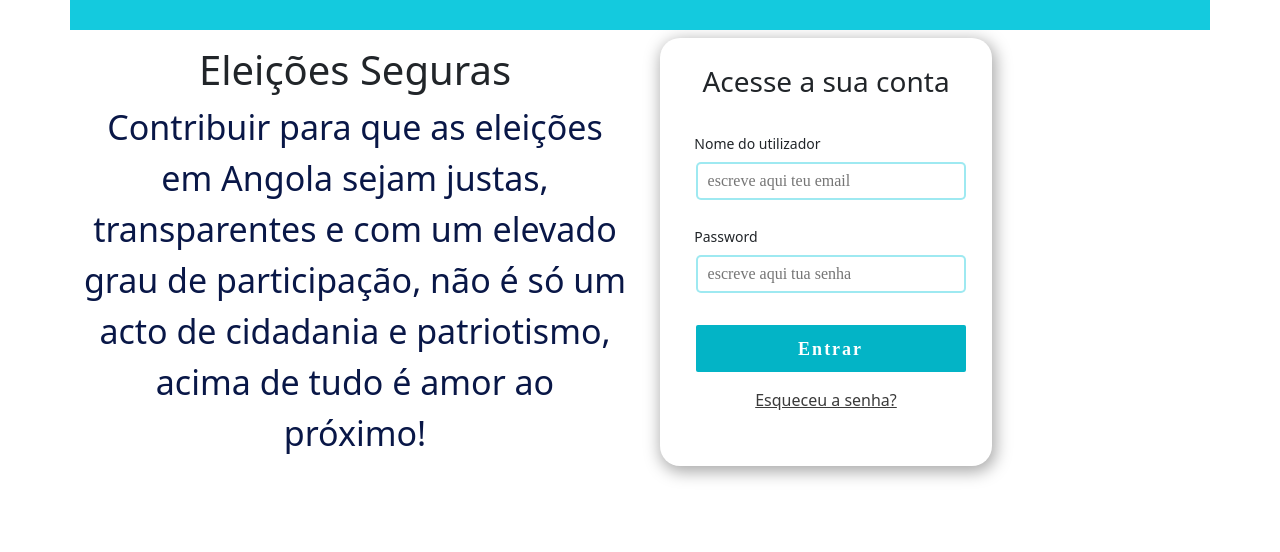
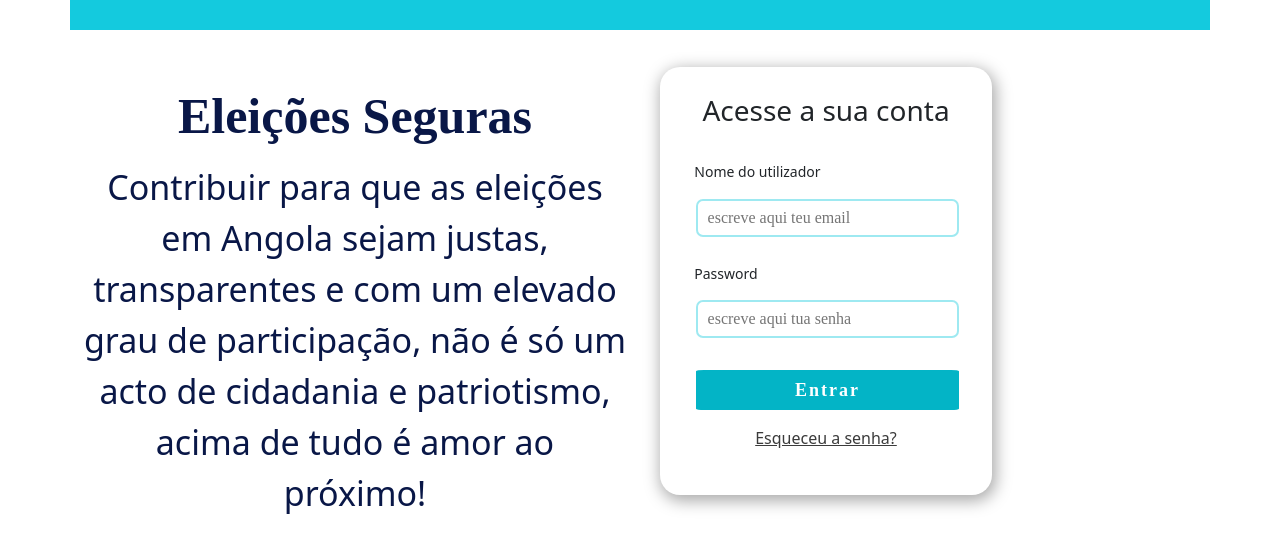
Before and after one commit to Hedybrowm/eleicoesjustas, a React (Create React App) app: page / in a window 1280 px wide. Shown: the top 552 px of the page. Built offline with nearby package versions, Linux system fonts and the light colour scheme.

Commit message:
Login text style debug

```diff
--- a/src/assets/css/layout.css
+++ b/src/assets/css/layout.css
@@ -1,138 +1,7 @@
+/* CSS for tyle of Stat bar */
 .topBar{
-    -webkit-text-size-adjust: 100%;
-    font: inherit;
-    vertical-align: baseline;
-    -webkit-font-smoothing: antialiased;
-    -webkit-tap-highlight-color: rgba(0, 0, 0, 0);
-    overflow: hidden;
+    background-color: rgb(20, 202, 222);
     width: 100%;
-    box-sizing: border-box;
-    z-index: 21;
     height: 30px;
-    background-color: rgb(20, 202, 222);
+    margin-bottom: 2.5%;
 }
-
-.titulo{
-    -webkit-text-size-adjust: 100%;
-    margin-bottom: 10%;
-    padding: 0;
-    border: 0;
-    font: inherit;
-    vertical-align: baseline;
-    -webkit-font-smoothing: antialiased;
-    -webkit-tap-highlight-color: rgba(0, 0, 0, 0);
-    overflow-wrap: break-word;
-    width: 397px;
-    position: relative;
-    box-sizing: border-box;
-    z-index: 15;
-    height: 73px;
-    top: 38px;
-    white-space: pre-wrap;
-    overflow: visible;
-    padding-bottom: 0px;
-    font-family: Barlow;
-    font-size: 50px;
-    font-weight: 800;
-    color: rgb(9, 23, 71);
-    line-height: 1.3;
-    border-radius: 0px;
-}
-
-.paragrafo{
-    white-space: pre-wrap;
-    color: rgb(9, 23, 71);
-    margin: 0px;
-    font-size: 34px;
-}
-
-.formLogin {
-    -webkit-text-size-adjust: 100%;
-    margin-top: 8%;
-    margin-left: 10%;
-    padding: 5%;
-    border: 0;
-    font: inherit;
-    vertical-align: baseline;
-    -webkit-font-smoothing: antialiased;
-    -webkit-tap-highlight-color: rgba(0, 0, 0, 0);
-    overflow: visible;
-    width: 332px;
-    box-sizing: border-box;
-    z-index: 2;
-    height: 428px;
-    border-radius: 20px;
-    box-shadow: rgb(170, 170, 170) 2px 4px 16px 2px;
- }
-
-.titleRegister{
-    -webkit-text-size-adjust: 100%;
-    overflow-wrap: break-word;
-    white-space: pre-wrap;
-    color: rgb(9, 23, 71);
-    margin-bottom: 30px;
-    padding: 0;
-    border: 0;
-    font: inherit;
-    vertical-align: baseline;
-    box-sizing: inherit;
-    -webkit-font-smoothing: antialiased;
-    -webkit-tap-highlight-color: rgba(0, 0, 0, 0);
-}
-
-.form-label {
-    margin-left: 7px;
-    font-size: 14px;
-}
-
-.email, .senha, .nome{
-    -webkit-text-size-adjust: 100%;
-    -webkit-font-smoothing: antialiased;
-    -webkit-tap-highlight-color: rgba(0, 0, 0, 0);
-    appearance: none;
-    box-sizing: border-box;
-    z-index: 6;
-    height: 38px;
-    width: 270px;
-    border: 2px solid rgba(20, 202, 222, 0.41);
-    background-color: rgb(255, 255, 255);
-    border-radius: 5px;
-    font-family: Barlow;
-    font-size: 16px;
-    font-weight: 500;
-    color: rgb(107, 107, 107);
-    padding: 0px 10px;
-    margin-top: 0px;
-}
-
-.btn_login{
-    -webkit-text-size-adjust: 100%;
-    -webkit-font-smoothing: antialiased;
-    -webkit-tap-highlight-color: rgba(0, 0, 0, 0);
-    outline: 0px dotted transparent;
-    touch-action: manipulation;
-    position: relative;
-    box-sizing: border-box;
-    z-index: 8;
-    height: 47px;
-    width: 270px;
-    padding: 0px;
-    margin-bottom: 20%;
-    cursor: pointer;
-    background: none rgb(3, 180, 198);
-    border: none;
-    text-align: center;
-    font-family: Barlow;
-    font-size: 18px;
-    font-weight: 700;
-    color: rgb(255, 255, 255);
-    letter-spacing: 2px;
-    line-height: 1;
-    border-radius: 2px;
-    transition: background 200ms ease 0s;
-    box-shadow: none;
-}
-
-.passRecovery{
-    color: rgb(59, 59, 59);
-}
--- a/src/components/pages/login/App.css
+++ /dev/null
@@ -1,287 +0,0 @@
-/*RESET*/
-*{
-  margin: 0;
-  padding: 0;
-  box-sizing: border-box;
-}
-
-html, body, #root{
-  background-color: #fff;
-  height: 100%;
-  width: 100%;
-}
-
-.topBar{
-  -webkit-text-size-adjust: 100%;
-  font: inherit;
-  vertical-align: baseline;
-  -webkit-font-smoothing: antialiased;
-  -webkit-tap-highlight-color: rgba(0, 0, 0, 0);
-  overflow: hidden;
-  width: 100%;
-  box-sizing: border-box;
-  z-index: 21;
-  height: 30px;
-  background-color: rgb(20, 202, 222);
-}
-
-.titulo{
-  -webkit-text-size-adjust: 100%;
-  margin-bottom: 10%;
-  padding: 0;
-  border: 0;
-  font: inherit;
-  vertical-align: baseline;
-  -webkit-font-smoothing: antialiased;
-  -webkit-tap-highlight-color: rgba(0, 0, 0, 0);
-  overflow-wrap: break-word;
-  width: 397px;
-  position: relative;
-  box-sizing: border-box;
-  z-index: 15;
-  height: 73px;
-  top: 38px;
-  white-space: pre-wrap;
-  overflow: visible;
-  padding-bottom: 0px;
-  font-family: Barlow;
-  font-size: 50px;
-  font-weight: 800;
-  color: rgb(9, 23, 71);
-  line-height: 1.3;
-  border-radius: 0px;
-}
-
-.formLogin {
-  -webkit-text-size-adjust: 100%;
-  margin: 18%;
-  padding: 5%;
-  border: 0;
-  font: inherit;
-  vertical-align: baseline;
-  -webkit-font-smoothing: antialiased;
-  -webkit-tap-highlight-color: rgba(0, 0, 0, 0);
-  overflow: visible;
-  width: 332px;
-  box-sizing: border-box;
-  z-index: 2;
-  height: 428px;
-  border-radius: 20px;
-  box-shadow: rgb(170, 170, 170) 2px 4px 16px 2px;
-}
-
-.titleRegister{
-  -webkit-text-size-adjust: 100%;
-  overflow-wrap: break-word;
-  white-space: pre-wrap;
-  color: rgb(9, 23, 71);
-  margin-bottom: 30px;
-  padding: 0;
-  border: 0;
-  font: inherit;
-  vertical-align: baseline;
-  box-sizing: inherit;
-  -webkit-font-smoothing: antialiased;
-  -webkit-tap-highlight-color: rgba(0, 0, 0, 0);
-}
-
-.form-label {
-  margin-left: 7px;
-  font-size: 14px;
-}
-
-.email, .senha, .nome{
-  -webkit-text-size-adjust: 100%;
-  -webkit-font-smoothing: antialiased;
-  -webkit-tap-highlight-color: rgba(0, 0, 0, 0);
-  appearance: none;
-  box-sizing: border-box;
-  z-index: 6;
-  height: 38px;
-  width: 270px;
-  border: 2px solid rgba(20, 202, 222, 0.41);
-  background-color: rgb(255, 255, 255);
-  border-radius: 5px;
-  font-family: Barlow;
-  font-size: 16px;
-  font-weight: 500;
-  color: rgb(107, 107, 107);
-  padding: 0px 10px;
-  margin-top: 0px;
-}
-
-.btn_login{
-  -webkit-text-size-adjust: 100%;
-  -webkit-font-smoothing: antialiased;
-  -webkit-tap-highlight-color: rgba(0, 0, 0, 0);
-  outline: 0px dotted transparent;
-  touch-action: manipulation;
-  position: relative;
-  box-sizing: border-box;
-  z-index: 8;
-  height: 47px;
-  width: 270px;
-  padding: 0px;
-  margin-bottom: 20%;
-  cursor: pointer;
-  background: none rgb(3, 180, 198);
-  border: none;
-  text-align: center;
-  font-family: Barlow;
-  font-size: 18px;
-  font-weight: 700;
-  color: rgb(255, 255, 255);
-  letter-spacing: 2px;
-  line-height: 1;
-  border-radius: 2px;
-  transition: background 200ms ease 0s;
-  box-shadow: none;
-}
-
-.passRecovery{
-  color: rgb(59, 59, 59);
-}
-
-.title-statistic {
-  background-color: rgb(20, 202, 222);
-}
-
-.statistic {
-  background-color: rgb(228, 228, 228, 0.4);
-}
-
-#stat-bar {
-  border: 1px solid rgb(226, 204, 204);
-  border-radius: 5px;
-}
-
-/*
-    Style of top header
-*/
-#header-top {
-  background-color: rgb(20, 202, 222);
-  color: aliceblue;
-  height: 70px;
-  padding: 0.7rem 0.5rem;
-}
-
-#logo > * {
-  display: inline;
-  float: left;
-  margin: 0% 6.2%;
-  font-size: 24px;
-  color: #ffffff;
-  font-weight: bolder;
-}
-
-#logo > h3 {
-  margin-top: 10px;
-}
-
-#logo-img {
-  margin-top: -1%;
-  font-size: 3.4rem;
-  font-weight: lighter;
-}
-
-#searchInput {
-  border: 1px solid rgba(171, 171, 171, 0.39);
-  border-radius: 6px;
-  font-size: 16px;
-  width: 60%;
-  height: 35px;
-  margin-right: 30px;
-  padding: 0px 19px;
-}
-
-#searchInput:hover {
-  border: 1px solid rgba(0, 0, 0, 0.39);
-}
-
-#searchBtn {
-  background-color: #2cb4c4;
-  color: #fff;
-  border: none;
-  border-radius: 4px;
-  font-weight: bold;
-  height: 35px;
-  padding: 1px 14px;
-}
-
-#searchBtn:hover {
-  background-color: #009eb0;
-  transition-duration: 0.7s;
-  transition-delay: 0.1s;
-}
-
-#login > a {
-  color: aliceblue;
-  font-size: 24px;
-  font-weight: bolder;
-  float: right;
-  margin-right: 5rem;
-}
-
-/*
-  Style of menu
-*/
-
-#div-menu {
-  border: 1px rgb(243, 230, 230) solid;
-  border-radius: 10px;
-  margin-top: 0.1rem;
-  height: 40px;
-}
-
-ul{
-  list-style-type: none;
-}
-
-li {
-  display: inline;
-  float: left;
-  margin: -0.1rem 0.3rem;
-  padding: 0.5rem 0.9rem;
-  cursor: pointer;
-  border-radius: 1px;
-}
-
-li:hover {
-  background-color: rgb(20, 202, 222);
-  margin-top: -3px;
-  margin-bottom: 1px;
-}
-
-  .App {
-  text-align: center;
-}
-
-.App-link {
-  color: #61dafb;
-}
-
-
-.container-menu h1{
-  color: rgb(17, 14, 14);
-  font-size: 30px;
-  margin: 5%;
-  font-size: 20px;
-}
-
-.email, .senha{
-  width: 80%;
-  height: 30px;
-  margin: 3%;
-  border-radius: 10%;
-}
-
-.btn_login{
-  width: 80%;
-  height: 40px;
-  margin: 3%;
-  font-size: 18px;
-  border: none;
-  border-radius: 3%;
-  color: #ffffff;
-  background-color: #03b4c6;
-}
--- /dev/null
+++ b/src/components/pages/login/Login.css
@@ -0,0 +1,102 @@
+.title{
+  margin-bottom: 5%;
+  position: relative;
+  top: 20px;
+  font-family: Barlow;
+  font-size: 50px;
+  font-weight: 800;
+  color: rgb(9, 23, 71);
+  line-height: 1.5;
+}
+
+.paragraph{
+  overflow-wrap: break-word;
+  white-space: pre-wrap;
+  color: rgb(9, 23, 71);
+  margin: 0px;
+  padding: 0;
+  border: 0;
+  font: inherit;
+  font-size: 34px;
+  vertical-align: baseline;
+  box-sizing: inherit;
+}
+
+.formLogin{
+  margin-top: 8%;
+  margin-left: 10%;
+  padding: 5%;
+  border: 0;
+  font: inherit;
+  vertical-align: baseline;
+  overflow: visible;
+  width: 332px;
+  box-sizing: border-box;
+  z-index: 2;
+  height: 428px;
+  border-radius: 20px;
+  box-shadow: rgb(170, 170, 170) 2px 4px 16px 2px;
+}
+
+.email, .senha{
+  appearance: none;
+  box-sizing: border-box;
+  z-index: 6;
+  height: 38px;
+  width: 95%;
+  border: 2px solid rgba(20, 202, 222, 0.41);
+  background-color: rgb(255, 255, 255);
+  border-radius: 7px;
+  font-family: Barlow;
+  font-size: 16px;
+  font-weight: 500;
+  color: rgb(107, 107, 107);
+  padding: 0px 10px;
+  margin: 3%;
+}
+
+.titleRegister{
+  overflow-wrap: break-word;
+  white-space: pre-wrap;
+  color: rgb(9, 23, 71);
+  margin-bottom: 30px;
+  padding: 0;
+  border: 0;
+  font: inherit;
+  vertical-align: baseline;
+  box-sizing: inherit;
+}
+
+.form-label{
+  margin-left: 7px;
+  font-size: 14px;
+}
+
+.btn_login{
+  outline: 0px dotted transparent;
+  touch-action: manipulation;
+  position: relative;
+  box-sizing: border-box;
+  background-color: #03b4c6;
+  border: none;
+  border-radius: 3%;
+  box-shadow: none;
+  color: #ffffff;
+  cursor: pointer;
+  font-family: Barlow;
+  font-size: 18px;
+  font-weight: 700;
+  z-index: 8;
+  height: 40px;
+  width: 95%;
+  padding: 0px;
+  margin: 3%;
+  text-align: center;
+  letter-spacing: 2px;
+  line-height: 1;
+  transition: background 200ms ease 0s;
+}
+
+.passRecovery{
+  color: rgb(59, 59, 59);
+}
--- a/src/components/pages/login/Login.js
+++ b/src/components/pages/login/Login.js
@@ -1,7 +1,7 @@
 //import React, { useState } from 'react';
 import React from 'react';
 import {Link} from 'react-router-dom';
-import './App.css'
+import './Login.css';
 
 export default function Login() {
     const url = '';
@@ -13,10 +13,10 @@ export default function Login() {
         <div className='row'>
             <div className = "col-md-6 col-sm-12 align-self-center">
                 <div className='row text-center m-0.5'>
-                    <h1 clasName = "titulo">Eleições Seguras</h1>
+                    <h1 className = "title">Eleições Seguras</h1>
                 </div>
                 <div className = "row text">
-                    <p className='paragrafo text-center'>
+                    <p className='paragraph text-center'>
                         Contribuir para que as eleições em Angola sejam justas, transparentes e
                         com um elevado grau de participação, não é só um acto de cidadania e patriotismo,
                         acima de tudo é amor ao próximo!
```
